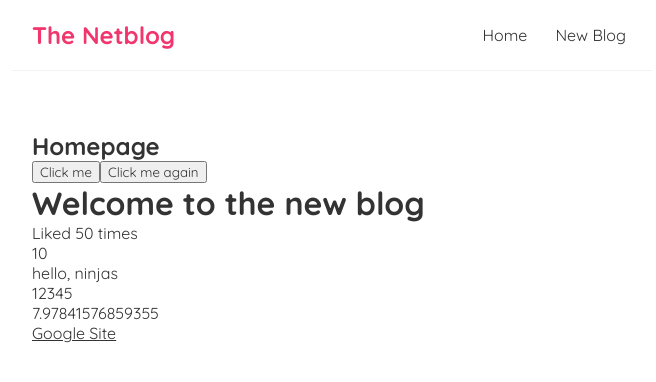
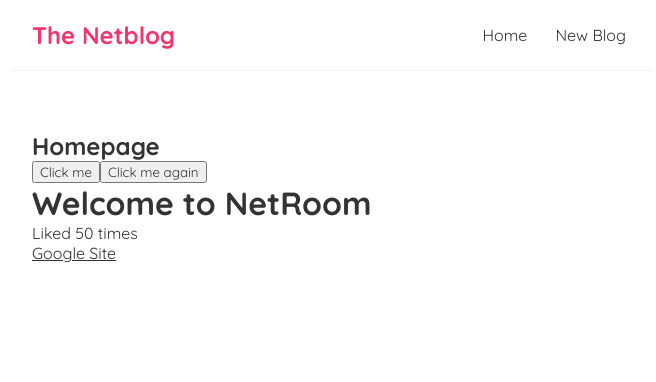
Before and after one commit to anirudhjois/COMPSCI-790-Test, a JavaScript app: page / in a window 1280 px wide. Shown: the top 382 px of the page, without its empty margins (308-964 px from the left). Built offline with nearby package versions, Linux system fonts and the light colour scheme; the HTML template or start-up script is replaced by a standard one.

Commit message:
Commenting unwanted code

```diff
--- a/src/App.js
+++ b/src/App.js
@@ -2,7 +2,7 @@ import Navbar from './Navbar';
 import Home from './Home';
 
 function App() {
-  const title = 'Welcome to the new blog';
+  const title = 'Welcome to NetRoom';
   const likes = 50;
   const link = 'http://www.google.com';
 
@@ -17,10 +17,10 @@ function App() {
 
         {/* <p>{ person }</p> */}
 
-        <p>{ 10 }</p>
+        {/* <p>{ 10 }</p>
         <p>{ "hello, ninjas" }</p>
         <p>{ [1,2,3,4,5] }</p>
-        <p>{ Math.random() * 10 }</p>
+        <p>{ Math.random() * 10 }</p> */}
 
         <a href={link}>Google Site</a>
       </div>
```
